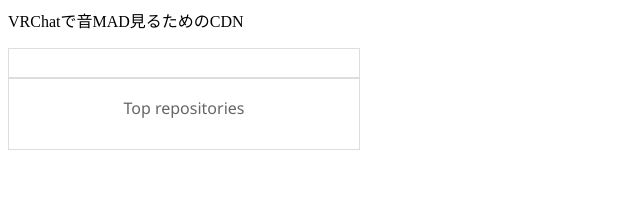
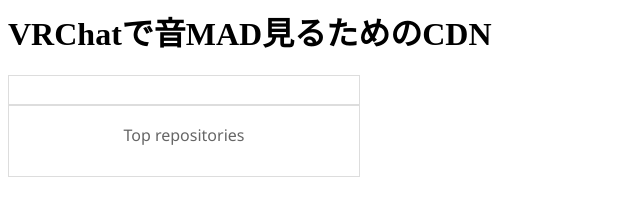
Before and after one commit to OtakuCDN/OtakuCDN.github.io, a plain HTML site: page index.html in a window 1280 px wide. Shown: the whole page, without its empty margins (0-640 px from the left). Drawn offline with Linux system fonts and the light colour scheme; no server answers.

Commit message:
Update index.html

```diff
--- a/index.html
+++ b/index.html
@@ -1,3 +1,3 @@
-<html><head><meta http-equiv="Content-Type" content="text/html; charset=UTF-8"></head><body cz-shortcut-listen="true"><p>VRChatで音MAD見るためのCDN</p>
+<html><head><meta http-equiv="Content-Type" content="text/html; charset=UTF-8"></head><body cz-shortcut-listen="true"><h1>VRChatで音MAD見るためのCDN</h1>
 <div class="github-widget" data-username="aatame3"></div>
 <script src="github-widget/src/widget.js"></script>
```
